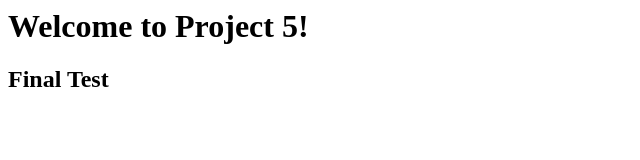
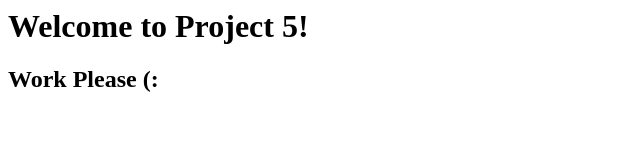
Before and after one commit to WSU-kduncan/cicd-3120-EvanSwepston, a plain HTML site: page website/index.html in a window 1280 px wide. Shown: the full height of the page, 0-640 px from the left. Drawn offline with Linux system fonts and the light colour scheme.

Commit message:
This time for sure

```diff
--- a/website/index.html
+++ b/website/index.html
@@ -6,7 +6,7 @@
 
 <body>
 	<H1> Welcome to Project 5! </H1>
-	<H2> Final Test </H2>
+	<H2> Work Please (: </H2>
 </body>
 
 </html>
```
